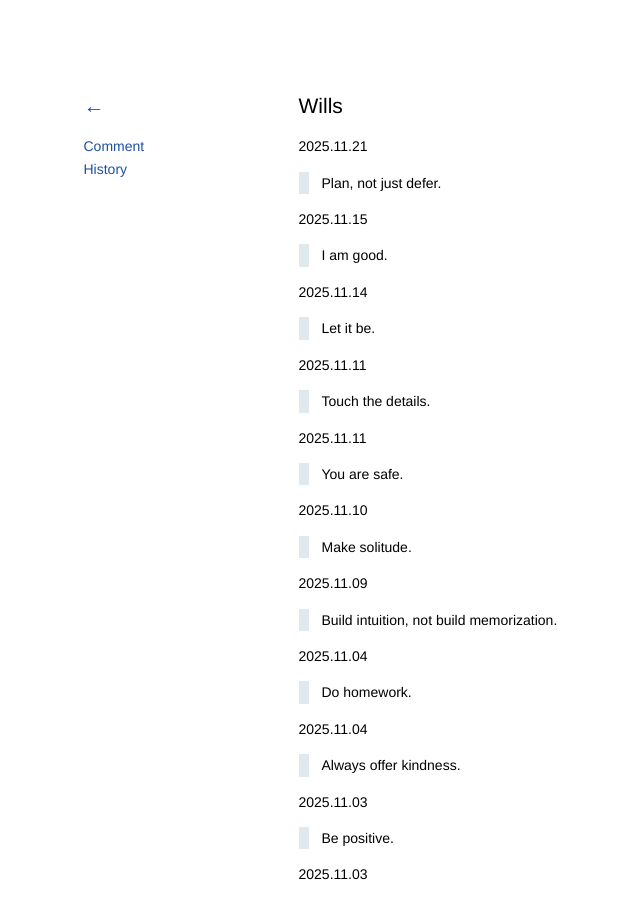
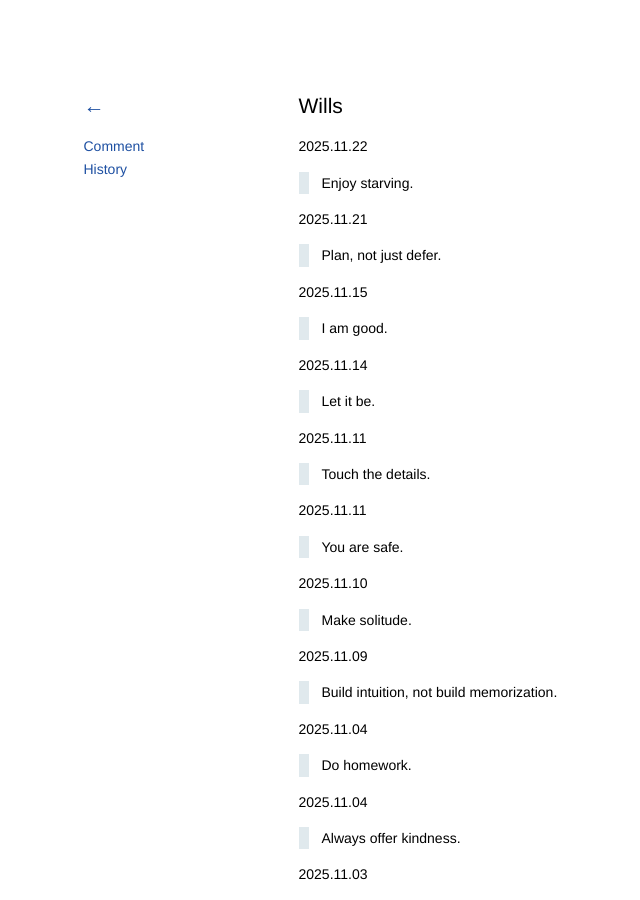
Before and after one commit to kidlj/awei, a Jekyll site: the page built from _wiki/wills.md, in a window 1280 px wide and 900 px high. Shown: the whole window, without its empty margins (49-689 px from the left). Built offline with Jekyll 4.4.1, drawn with Linux system fonts in a browser that asks for light colours.

Commit message:
update wills

```diff
--- a/_wiki/wills.md
+++ b/_wiki/wills.md
@@ -1,6 +1,10 @@
 ---
 title: Wills
 ---
+
+2025.11.22
+
+> Enjoy starving.
 
 2025.11.21
 
```
